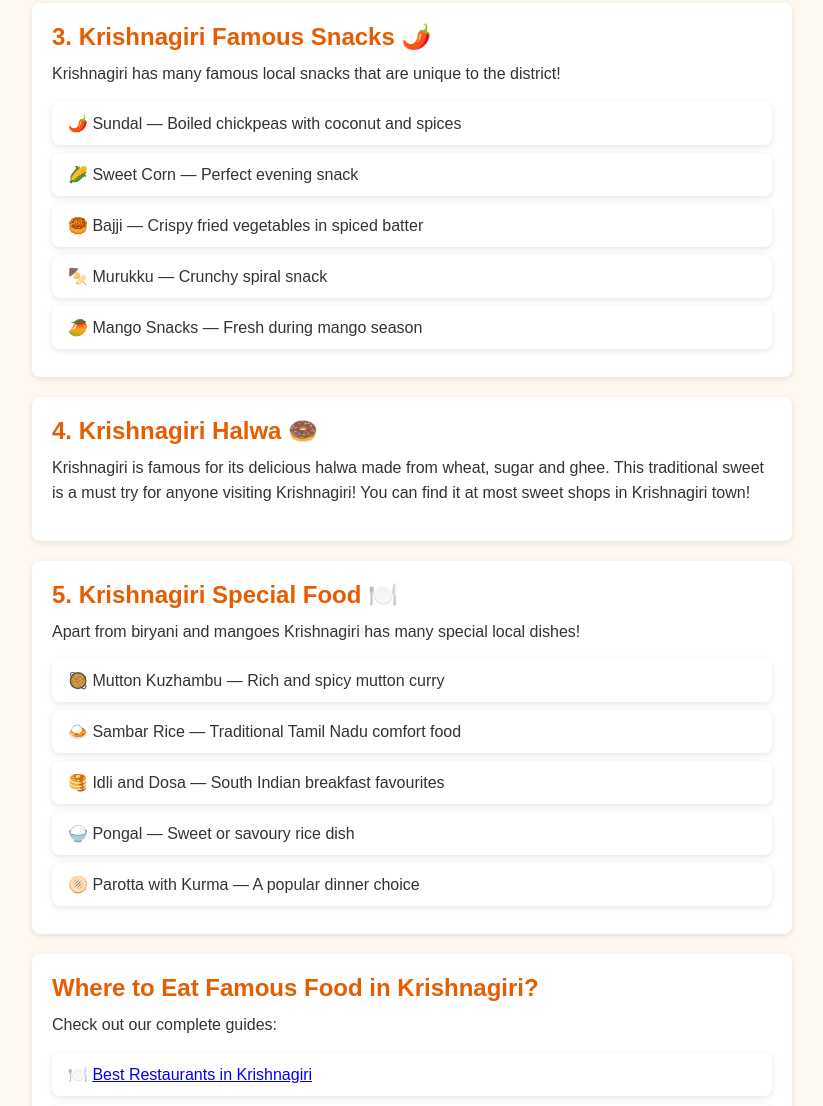
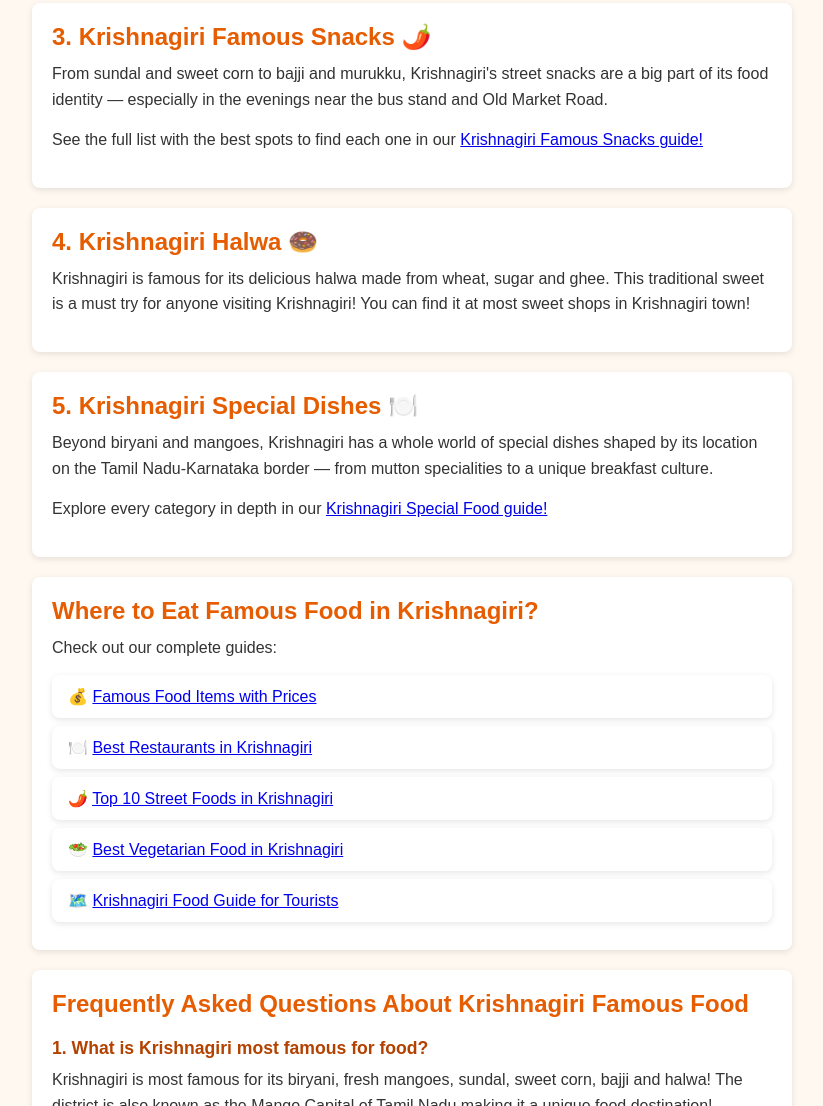
Before and after one commit to Baraththebilli/krishnagiri-street-food, a plain HTML site: page blog/krishnagiri-famous-food.html in a window 1280 px wide. Shown: the part 1004-2110 px from the top of the page, without its empty margins (228-1051 px from the left). Drawn offline with Linux system fonts and the light colour scheme.

Commit message:
Restructure Famous Food page as hub linking to detailed guides

```diff
--- a/blog/krishnagiri-famous-food.html
+++ b/blog/krishnagiri-famous-food.html
@@ -45,16 +45,10 @@
             <p>Read our complete <a href="../mango.html">Krishnagiri Mango guide!</a></p>
         </section>
 
-        <section>
+       <section>
             <h2>3. Krishnagiri Famous Snacks 🌶️</h2>
-            <p>Krishnagiri has many famous local snacks that are unique to the district!</p>
-            <ul>
-                <li>🌶️ Sundal — Boiled chickpeas with coconut and spices</li>
-                <li>🌽 Sweet Corn — Perfect evening snack</li>
-                <li>🥮 Bajji — Crispy fried vegetables in spiced batter</li>
-                <li>🍢 Murukku — Crunchy spiral snack</li>
-                <li>🥭 Mango Snacks — Fresh during mango season</li>
-            </ul>
+            <p>From sundal and sweet corn to bajji and murukku, Krishnagiri's street snacks are a big part of its food identity — especially in the evenings near the bus stand and Old Market Road.</p>
+            <p>See the full list with the best spots to find each one in our <a href="krishnagiri-famous-snacks.html">Krishnagiri Famous Snacks guide!</a></p>
         </section>
 
         <section>
@@ -62,22 +56,17 @@
             <p>Krishnagiri is famous for its delicious halwa made from wheat, sugar and ghee. This traditional sweet is a must try for anyone visiting Krishnagiri! You can find it at most sweet shops in Krishnagiri town!</p>
         </section>
 
-        <section>
-            <h2>5. Krishnagiri Special Food 🍽️</h2>
-            <p>Apart from biryani and mangoes Krishnagiri has many special local dishes!</p>
-            <ul>
-                <li>🥘 Mutton Kuzhambu — Rich and spicy mutton curry</li>
-                <li>🍛 Sambar Rice — Traditional Tamil Nadu comfort food</li>
-                <li>🥞 Idli and Dosa — South Indian breakfast favourites</li>
-                <li>🍚 Pongal — Sweet or savoury rice dish</li>
-                <li>🫓 Parotta with Kurma — A popular dinner choice</li>
-            </ul>
+       <section>
+            <h2>5. Krishnagiri Special Dishes 🍽️</h2>
+            <p>Beyond biryani and mangoes, Krishnagiri has a whole world of special dishes shaped by its location on the Tamil Nadu-Karnataka border — from mutton specialities to a unique breakfast culture.</p>
+            <p>Explore every category in depth in our <a href="krishnagiri-special-food.html">Krishnagiri Special Food guide!</a></p>
         </section>
 
         <section>
             <h2>Where to Eat Famous Food in Krishnagiri?</h2>
             <p>Check out our complete guides:</p>
             <ul>
+                <li>💰 <a href="krishnagiri-famous-food-items.html">Famous Food Items with Prices</a></li>
                 <li>🍽️ <a href="best-restaurants-krishnagiri.html">Best Restaurants in Krishnagiri</a></li>
                 <li>🌶️ <a href="top-10-street-foods-krishnagiri.html">Top 10 Street Foods in Krishnagiri</a></li>
                 <li>🥗 <a href="vegetarian-food-krishnagiri.html">Best Vegetarian Food in Krishnagiri</a></li>
```
